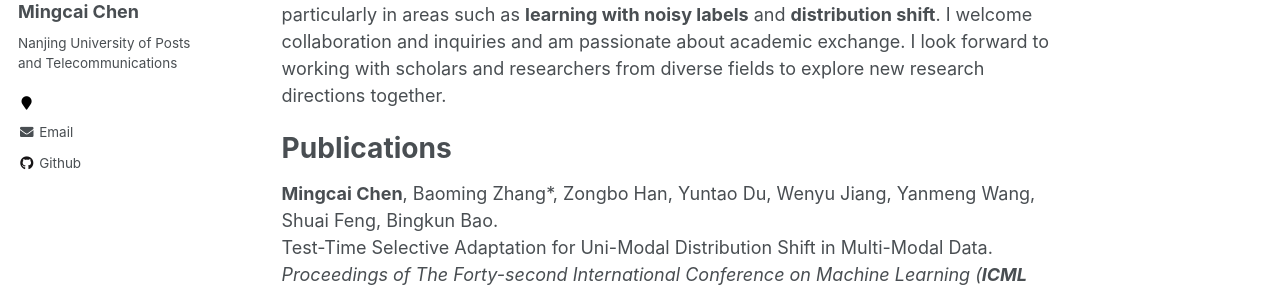
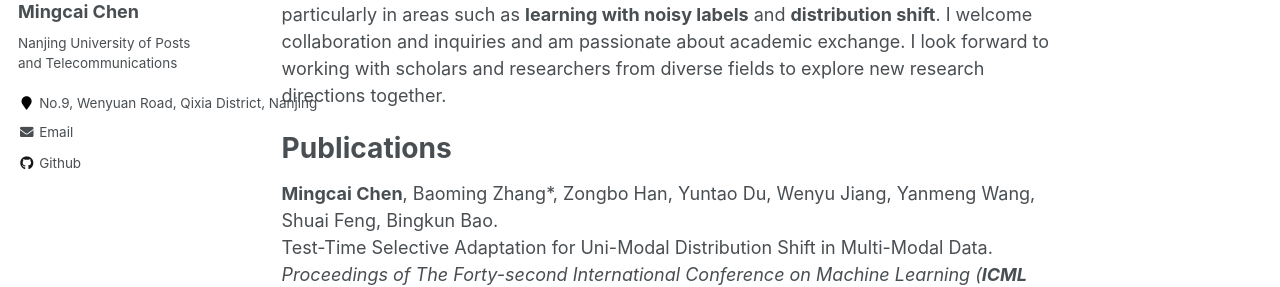
Before and after one commit to chenmc1996/chenmc1996.github.io, a Jekyll site: the page built from _pages/about.md, in a window 1280 px wide. Shown: the part 291-578 px from the top of the page. Built offline with Jekyll 4.4.1, drawn with Linux system fonts in a browser that asks for light colours.

Commit message:
Update _config.yml

```diff
--- a/_config.yml
+++ b/_config.yml
@@ -83,7 +83,7 @@ author:
   name             : "Mingcai Chen"
   avatar           : "profile.jpg"
   bio              : "Nanjing University of Posts and Telecommunications"
-  location         : ""
+  location         : "No.9, Wenyuan Road, Qixia District, Nanjing"
   employer         :
   pubmed           : # "https://www.ncbi.nlm.nih.gov/pubmed/?term=john+snow"
   googlescholar    : # "http://yourfullgooglescholarurl.com"
```
